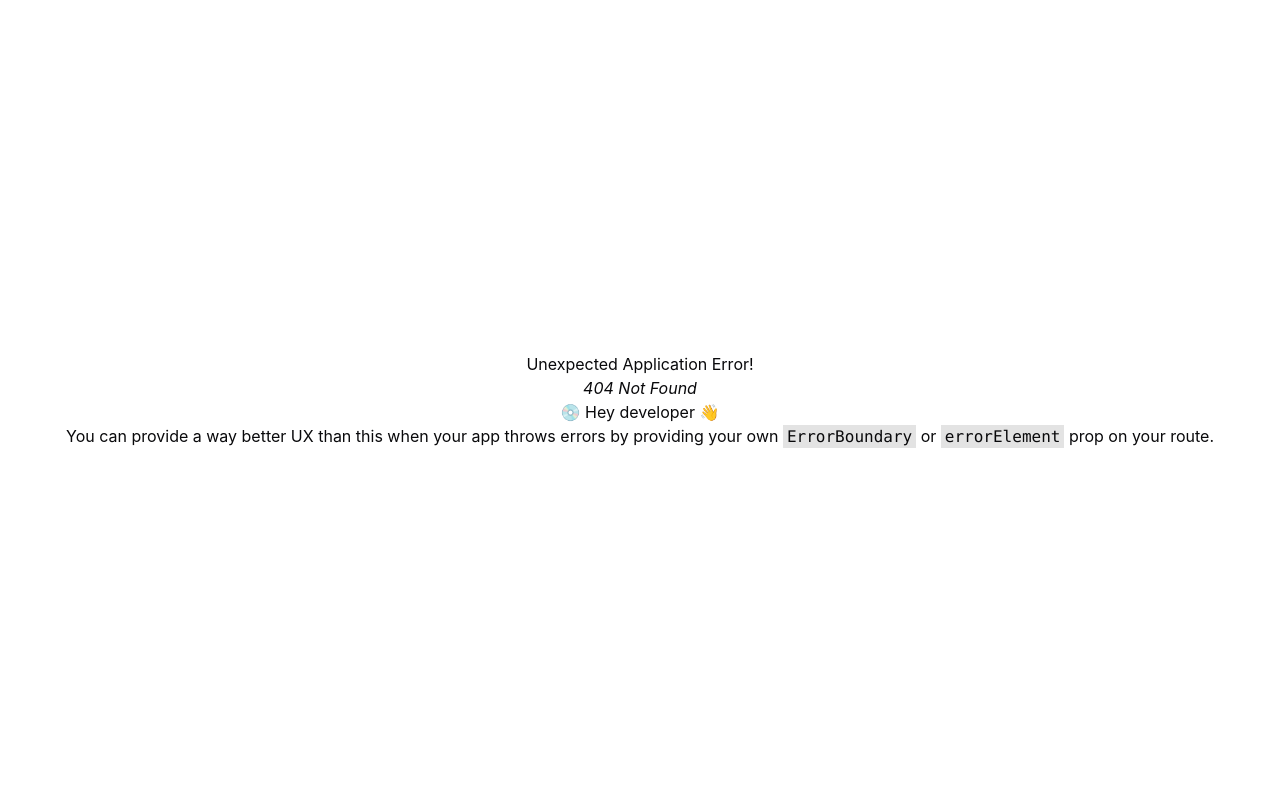
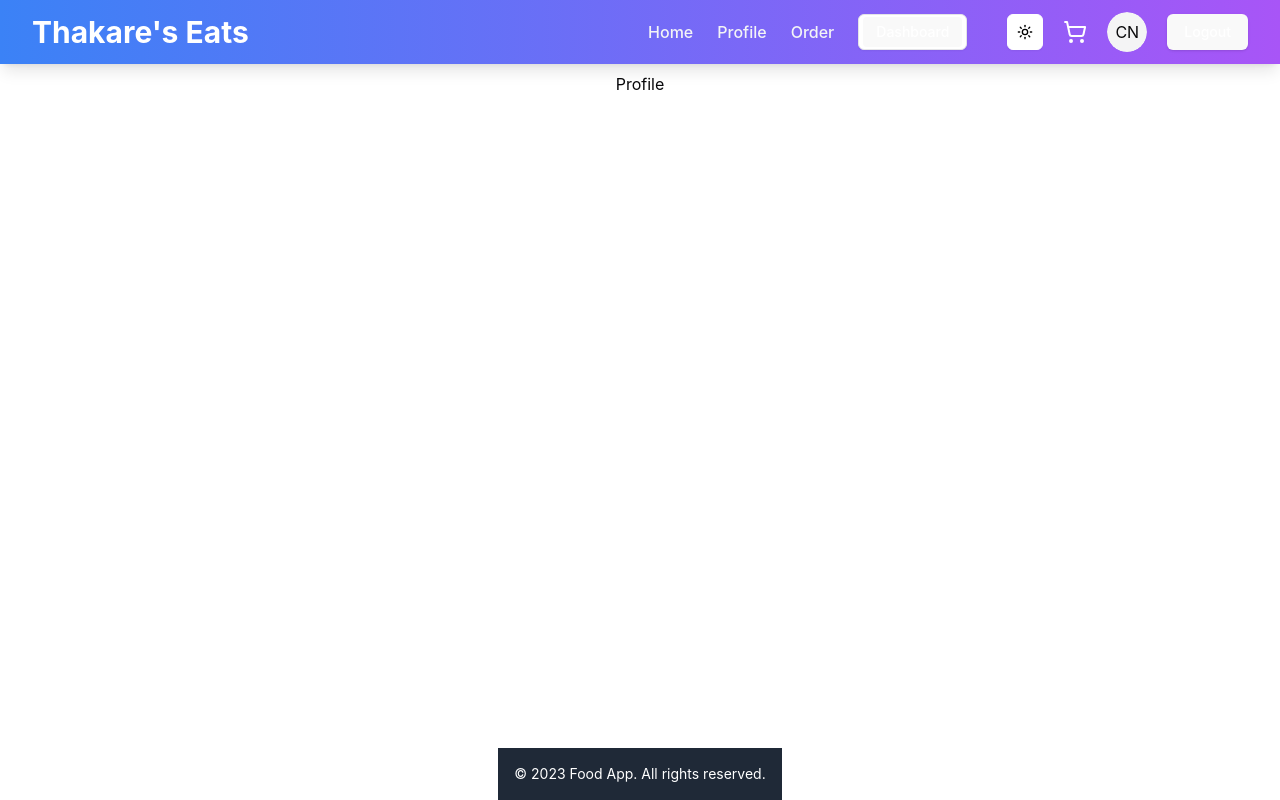
Before and after one commit to akshaysthakare/Restaurant-Website, a React (Vite) app in the folder client/: page /profile in a window 1280 px wide. Before the commit this address had no page. Built offline with nearby package versions, Linux system fonts and the light colour scheme.

Commit message:
Corrected Navbar margin and added profile schema

```diff
--- a/client/src/App.tsx
+++ b/client/src/App.tsx
@@ -10,6 +10,7 @@ import ResetPassword from './auth/ResetPassword'
 import VerifyEmail from './auth/VerifyEmail'
 import HereSection from './components/HereSection'
 import MainLayout from './layout/MainLayout'
+import Profile from './components/Profile'
 
 const appRouter = createBrowserRouter([
   {
@@ -19,6 +20,10 @@ const appRouter = createBrowserRouter([
       {
         path: "/",
         element: <HereSection />
+      },
+      {
+        path: "/profile",
+        element: <Profile />
       }
     ]
   },
--- a/client/src/components/Navbar.tsx
+++ b/client/src/components/Navbar.tsx
@@ -26,8 +26,9 @@ const Navbar = () => {
   const admin = true;
   const loading = false;
   return (
+    <>
       <div className="fixed top-0 left-0 w-full bg-gradient-to-r from-blue-500 to-purple-500 shadow-lg z-50 transition-all duration-300">
-      <div className="max-w-7xl mx-auto px-4 sm:px-6 lg:px-8">
+        <div className="max-w-7xl mx-auto px-3 sm:px-6 lg:px-8">
           <div className="flex items-center justify-between h-16">
             <Link to="/">
               <h1 className="font-bold text-white text-3xl hover:text-gray-200 transition-colors duration-300">Thakare's Eats</h1>
@@ -110,6 +111,10 @@ const Navbar = () => {
           </div>
         </div>
       </div>
+      <div className="mt-6">
+        {/* This div adds space between the navbar and the content */}
+      </div>
+    </>
   );
 };
 
--- /dev/null
+++ b/client/src/components/Profile.tsx
@@ -0,0 +1,10 @@
+
+const Profile = () => {
+  return (
+    <form className="max-w-7xl mx-auto my-5">
+      Profile
+    </form>
+  );
+};
+
+export default Profile;
```
Lines whose indentation alone changed are shown as unchanged.
